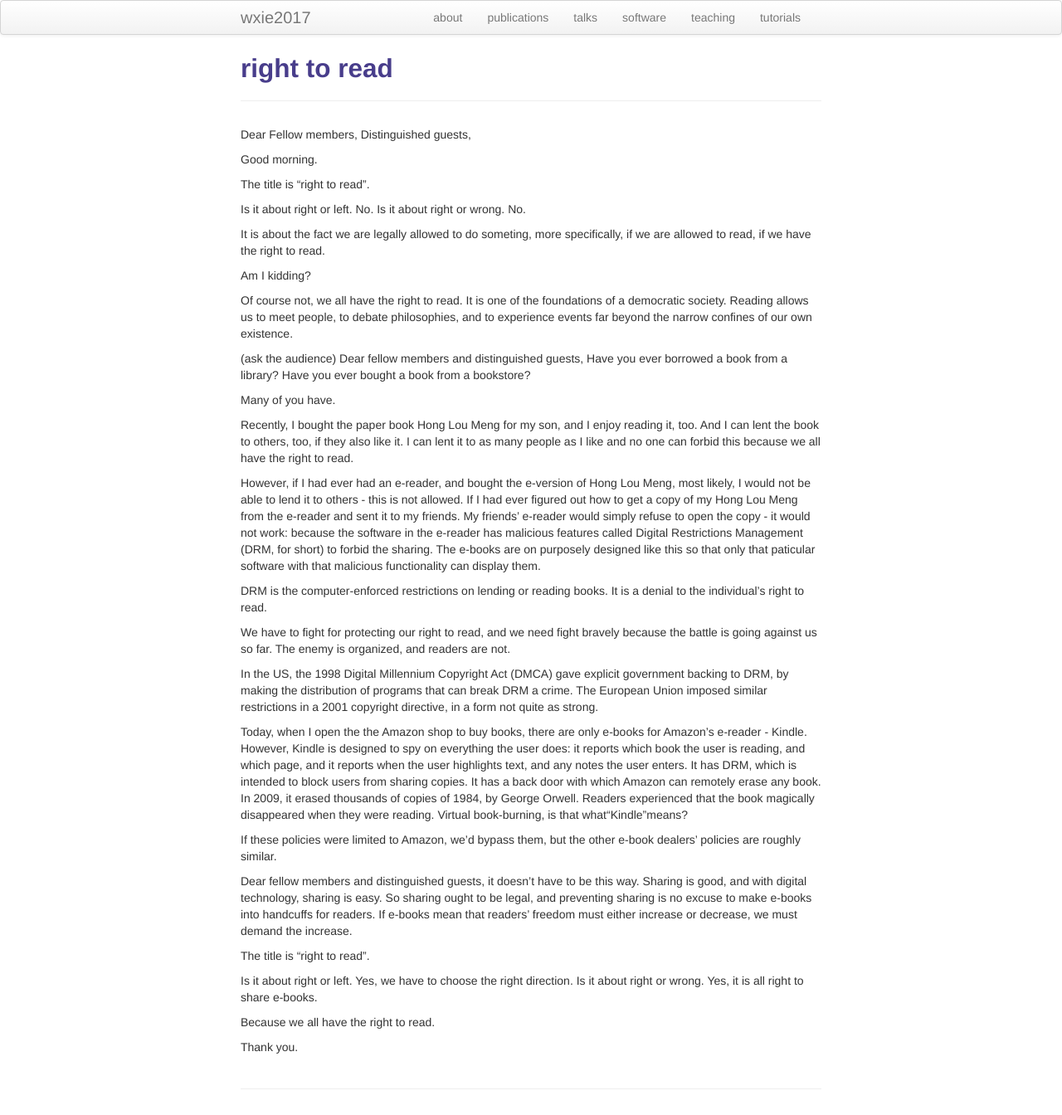
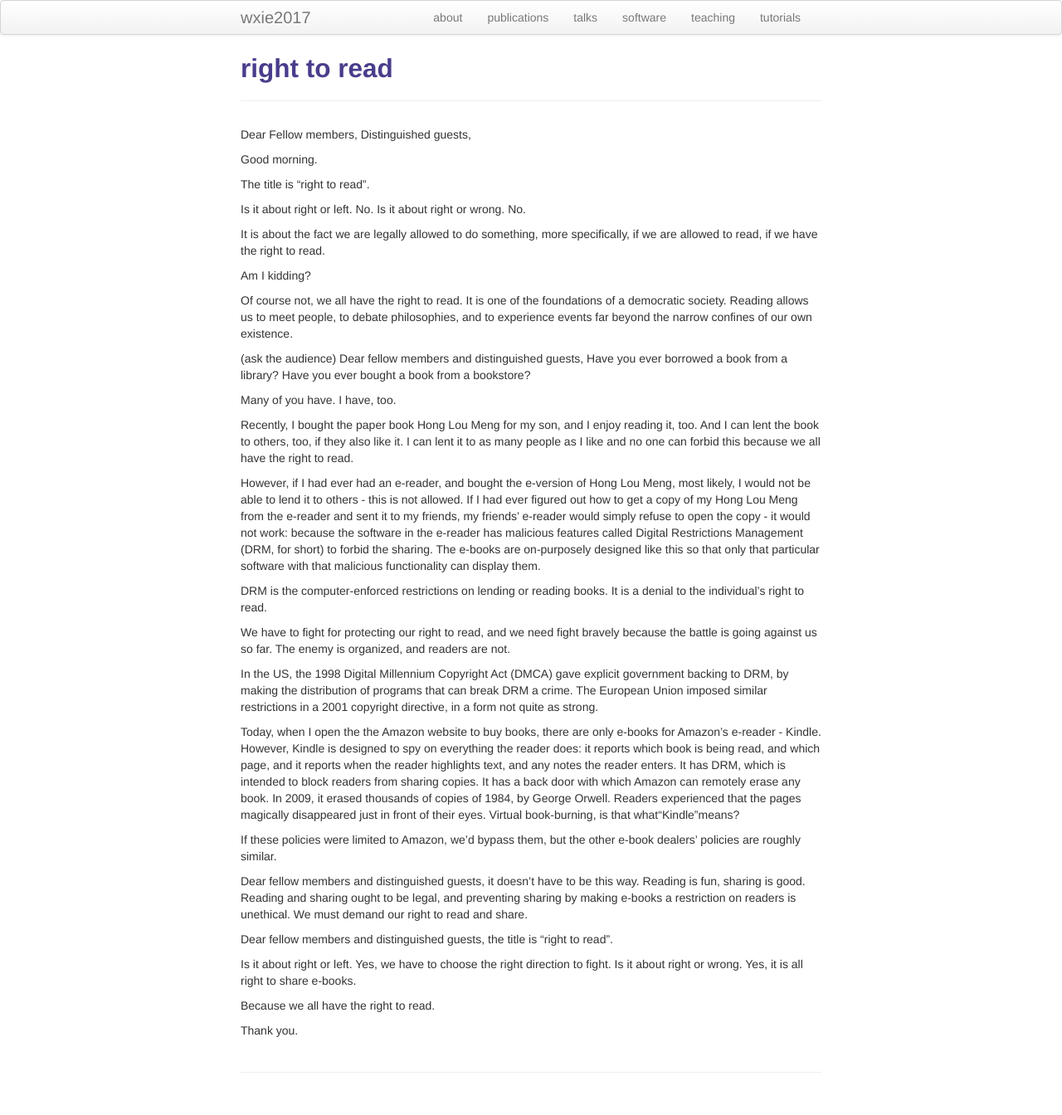
Before and after one commit to wxie2017/wxie2017.github.io, a Jekyll site: the page built from pages/speech/right2read.md, in a window 1280 px wide. Shown: the whole page at 83% size. Built offline with Jekyll 4.4.1, drawn with Linux system fonts in a browser that asks for light colours.

Commit message:
correct some type errors

```diff
--- a/pages/speech/right2read.md
+++ b/pages/speech/right2read.md
@@ -15,7 +15,7 @@
 Is it about right or left. No.
 Is it about right or wrong. No.
 
-It is about the fact we are legally allowed to do someting, more specifically, if we are
+It is about the fact we are legally allowed to do something, more specifically, if we are
 allowed to read, if we have the right to read.
 
 Am I kidding?
@@ -29,7 +29,7 @@
 Have you ever borrowed a book from a library?
 Have you ever bought a book from a bookstore?
 
-Many of you have.
+Many of you have. I have, too.
 
 Recently, I bought the paper book Hong Lou Meng for my son, and I enjoy reading it, too.
 And I can lent the book to others, too, if they also like it. I can lent it to as many
@@ -38,10 +38,10 @@
 However, if I had ever had an e-reader, and bought the e-version of Hong Lou Meng, most
 likely, I would not be able to lend it to others - this is not allowed. If I had ever
 figured out how to get a copy of my Hong Lou Meng from the e-reader and sent it to my
-friends. My friends' e-reader would simply refuse to open the copy - it would not work:
+friends, my friends' e-reader would simply refuse to open the copy - it would not work:
 because the software in the e-reader has malicious features called Digital Restrictions
-Management (DRM, for short) to forbid the sharing. The e-books are on purposely designed
-like this so that only that paticular software with that malicious functionality can
+Management (DRM, for short) to forbid the sharing. The e-books are on-purposely designed
+like this so that only that particular software with that malicious functionality can
 display them.
 
 DRM is the computer-enforced restrictions on lending or reading books. It is a denial to
@@ -55,27 +55,26 @@
 The European Union imposed similar restrictions in a 2001 copyright directive, in a
 form not quite as strong.
 
-Today, when I open the the Amazon shop to buy books, there are only e-books for
-Amazon's e-reader - Kindle. However, Kindle is designed to spy on everything the user
-does: it reports which book the user is reading, and which page, and it reports
-when the user highlights text, and any notes the user enters. It has DRM, which
-is intended to block users from sharing copies. It has a back door with which
+Today, when I open the the Amazon website to buy books, there are only e-books for
+Amazon's e-reader - Kindle. However, Kindle is designed to spy on everything the
+reader does: it reports which book is being read, and which page, and it reports
+when the reader highlights text, and any notes the reader enters. It has DRM, which
+is intended to block readers from sharing copies. It has a back door with which
 Amazon can remotely erase any book. In 2009, it erased thousands of copies of 1984,
-by George Orwell. Readers experienced that the book magically disappeared when they
-were reading. Virtual book-burning, is that what“Kindle”means?
+by George Orwell. Readers experienced that the pages magically disappeared just in
+front of their eyes. Virtual book-burning, is that what“Kindle”means?
 
 If these policies were limited to Amazon, we'd bypass them, but the other e-book
 dealers' policies are roughly similar.
 
-Dear fellow members and distinguished guests, it doesn't have to be this way. Sharing
-is good, and with digital technology, sharing is easy. So sharing ought to be legal,
-and preventing sharing is no excuse to make e-books into handcuffs for readers. If
-e-books mean that readers' freedom must either increase or decrease, we must demand
-the increase.
+Dear fellow members and distinguished guests, it doesn't have to be this way. Reading
+is fun, sharing is good. Reading and sharing ought to be legal, and preventing sharing
+by making e-books a restriction on readers is unethical. We must demand our right to
+read and share.
 
-The title is "right to read".
+Dear fellow members and distinguished guests, the title is "right to read".
 
-Is it about right or left. Yes, we have to choose the right direction.
+Is it about right or left. Yes, we have to choose the right direction to fight.
 Is it about right or wrong. Yes, it is all right to share e-books.
 
 Because we all have the right to read.
```
